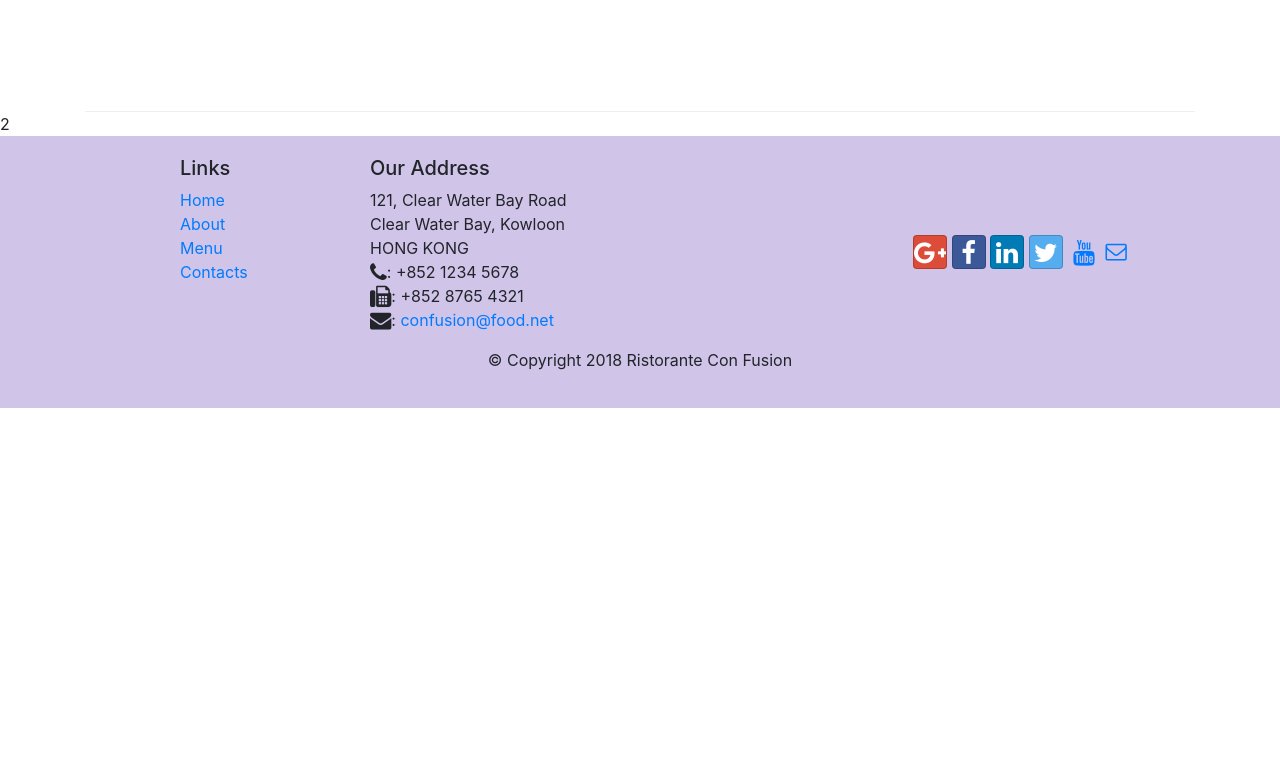
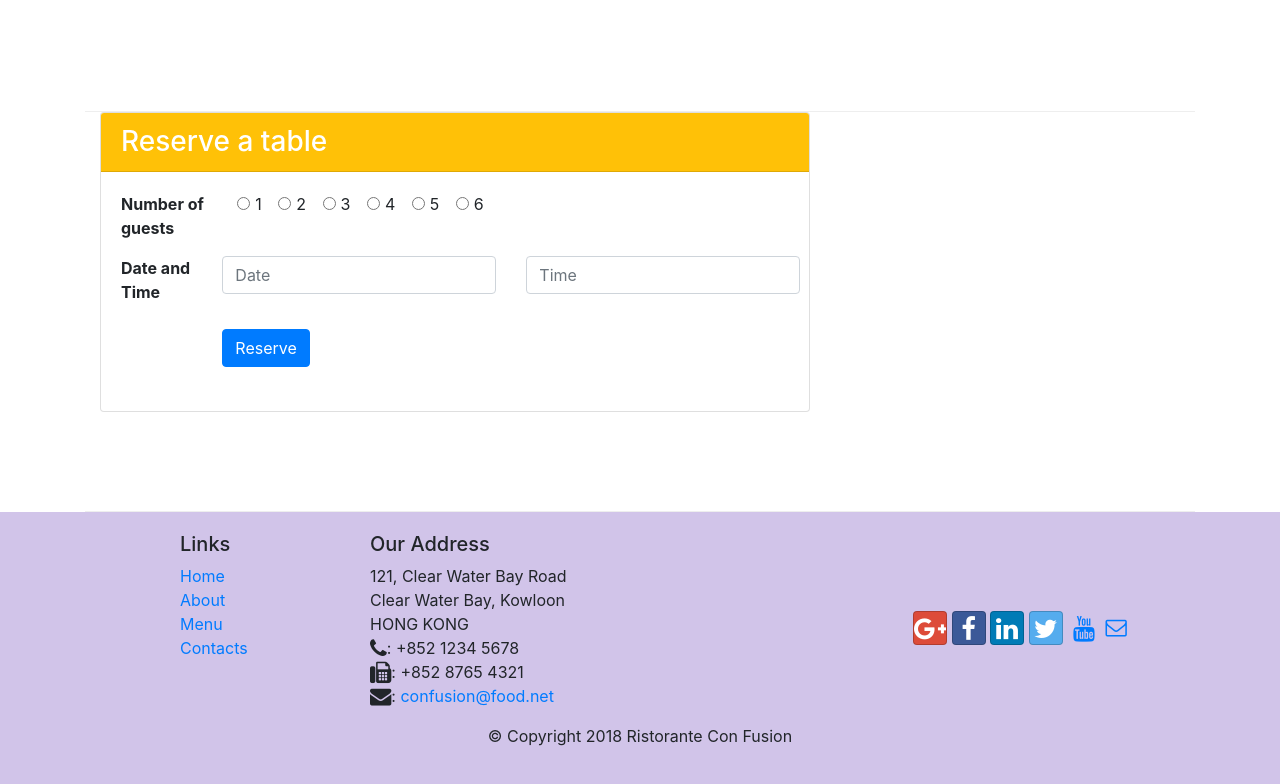
Before and after one commit to AnastasiiaAsti/conFusion, a website: page index.html in a window 1280 px wide. Shown: the part 1454-2238 px from the top of the page. Before the commit the page ends 1862 px from the top, so only its background shows below. Drawn offline with nearby package versions, Linux system fonts and the light colour scheme.

Commit message:
add button

```diff
--- a/css/styles.css
+++ b/css/styles.css
@@ -37,3 +37,7 @@ body {
 .navbar-dark {
     background-color: #512da8;
 }
+
+.btn-submit {
+    margin-top: 35px;
+}
--- a/index.html
+++ b/index.html
@@ -40,8 +40,11 @@
                     <h1>Ristorante con Fusion</h1>
                     <p>We take inspiration from the World's best cuisines, and create a unique fusion experience. Our lipsmacking creations will tickle your culinary senses!</p>
                 </div>
-                <div class="col-12 col-sm align-self-center">
+                <div class="col-12 col-sm-3 align-self-center">
                     <img src="/css/img/logo.png" class="img-fluid">
+                </div>
+                <div class="col-12 col-sm-3 align-self-center">
+                <button type="button" class="btn btn-small text-white bg-warning" type="submit">Reserve Table</button>
                 </div>
             </div>
         </div>
@@ -98,7 +101,66 @@
             </div>
         </div>
     </div>
-    </div>2
+
+    <div class="row row-content" id="reservation">
+        <div class="col-8">
+            <div class="card" id="bottom-of-page">
+                <h3 class="card-header bg-warning text-white">Reserve a table</h3>
+                <div class="card-body">
+                    <dl class="row">
+                        <dt class="col-2">Number of guests</dt>
+                        <dd class="col-6">
+                            <div class="form-check form-check-inline">
+                                <input class="form-check-input" type="radio" name="inlineRadioOptions" id="inlineRadio1" valiue="option1">
+                                <label class="form-check-label" for="inlineRadio1">1</label>
+                            </div>
+                            <div class="form-check form-check-inline">
+                                <input class="form-check-input" type="radio" name="inlineRadioOptions" id="inlineRadio2" valiue="option2">
+                                <label class="form-check-label" for="inlineRadio1">2</label>
+                            </div>
+                            <div class="form-check form-check-inline">
+                                <input class="form-check-input" type="radio" name="inlineRadioOptions" id="inlineRadio3" valiue="option3">
+                                <label class="form-check-label" for="inlineRadio1">3</label>
+                            </div>
+                            <div class="form-check form-check-inline">
+                                <input class="form-check-input" type="radio" name="inlineRadioOptions" id="inlineRadio4" valiue="option4">
+                                <label class="form-check-label" for="inlineRadio1">4</label>
+                            </div>
+                            <div class="form-check form-check-inline">
+                                <input class="form-check-input" type="radio" name="inlineRadioOptions" id="inlineRadio5" valiue="option5">
+                                <label class="form-check-label" for="inlineRadio1">5</label>
+                            </div>
+                            <div class="form-check form-check-inline">
+                                <input class="form-check-input" type="radio" name="inlineRadioOptions" id="inlineRadio6" valiue="option6">
+                                <label class="form-check-label" for="inlineRadio1">6</label>
+                            </div>
+                        </dd>
+                        </dl>
+                        <dl class="row">
+                        <dt class="col-2">Date and Time</dt>
+                        <dd class="">
+                            <form>
+                                <div class="row">
+                                    <div class="col">
+                                        <input type="text" class="form-control" placeholder="Date">
+                                    </div>
+                                    <div class="col">
+                                        <input type="text" class="form-control" placeholder="Time">
+                                    </div>
+                                </div>
+                                <button type="button" class="btn btn-primary btn-submit" type="submit">Reserve</button>
+
+                            </form>
+                        </dd>
+                    </dl>
+                </div>
+            </div>
+        </div>
+    </div>
+
+    </div>
+
+
 
     <footer class="footer">
         <div class="container">
```
